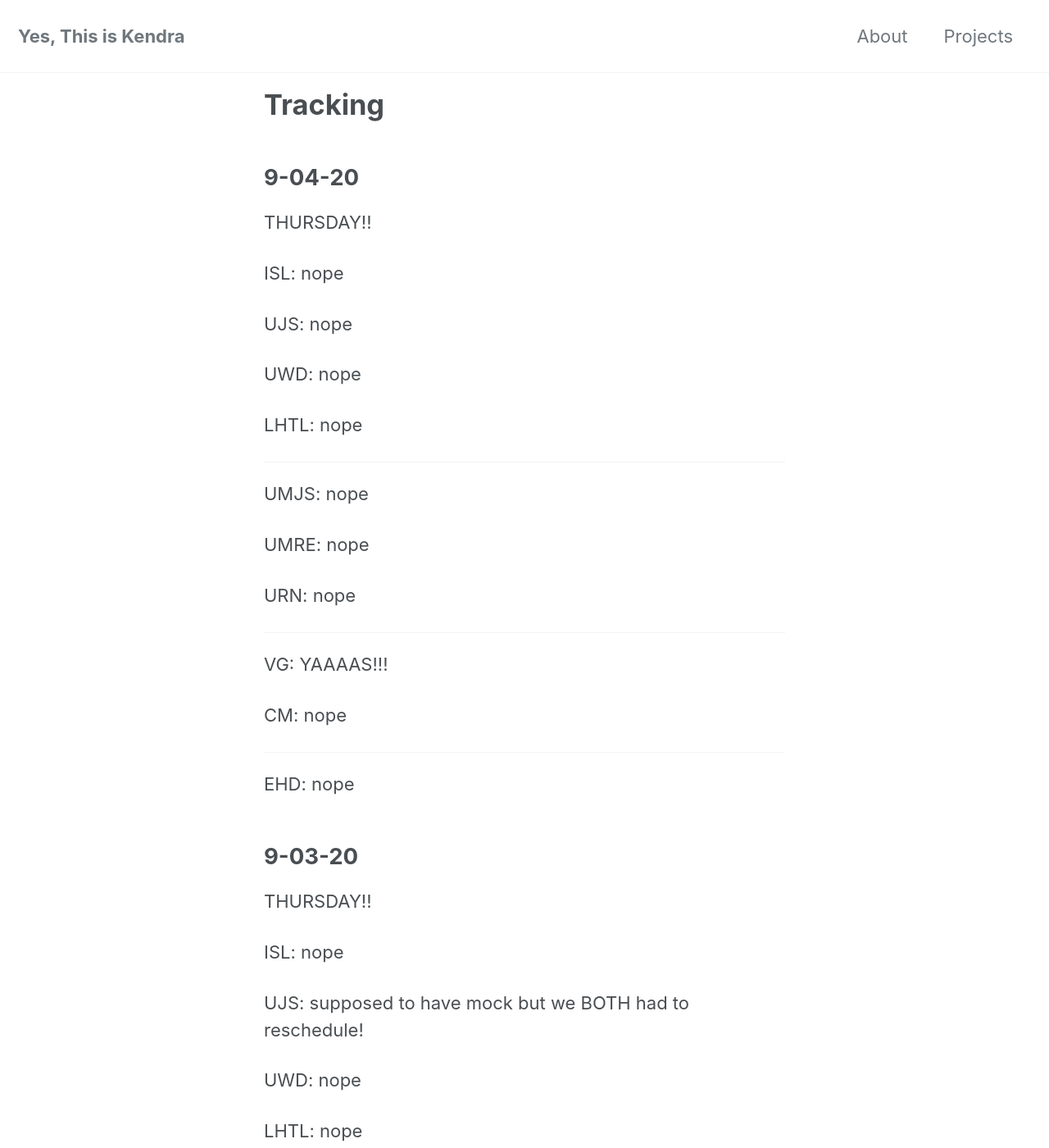
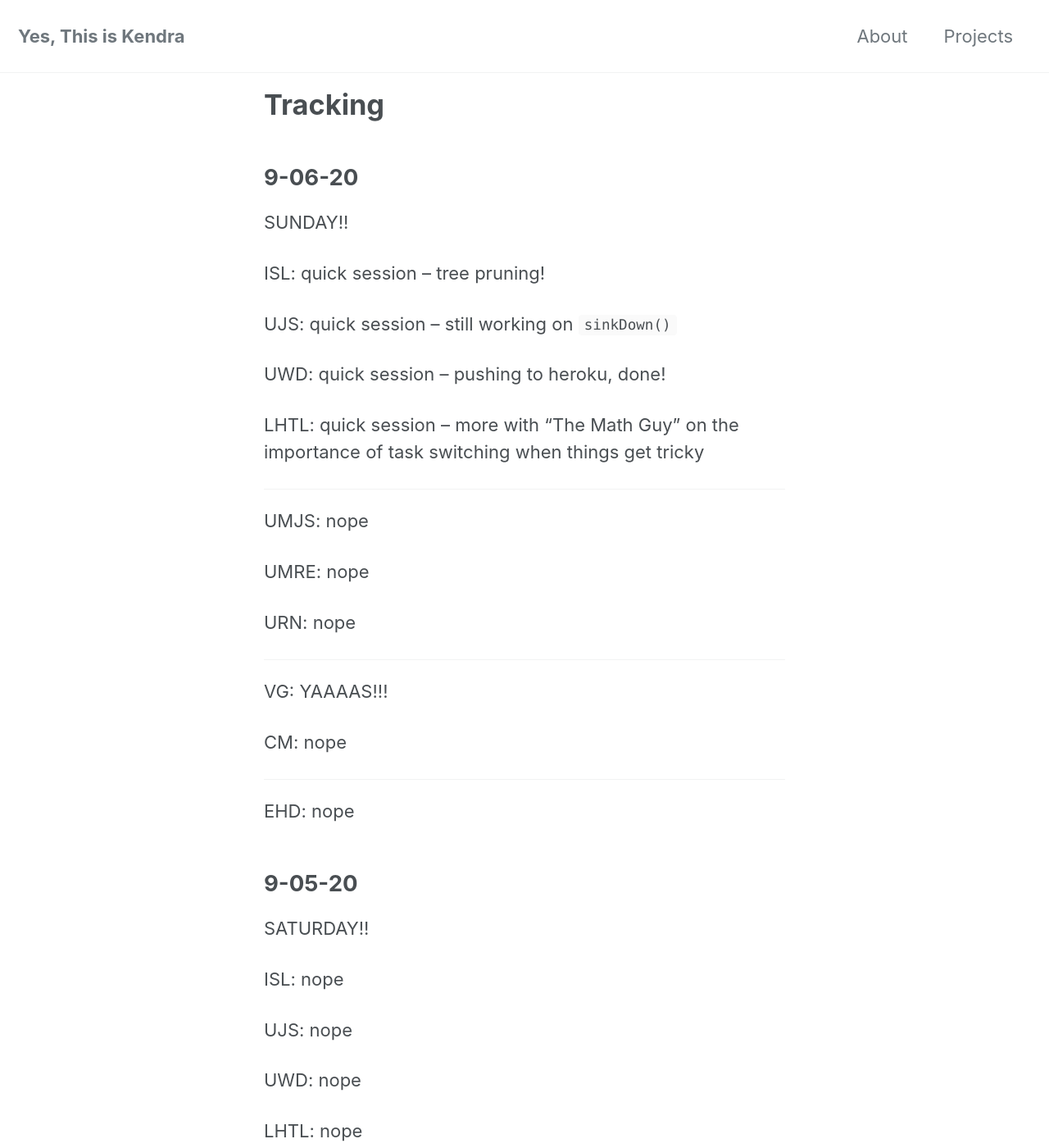
Before and after one commit to yesthisiskendra/yesthisiskendra.github.io, a Jekyll site: the page built from _pages/tracking.md, in a window 1280 px wide and 1400 px high. Shown: the whole window at 82% size. Built offline with Jekyll 4.4.1, drawn with Linux system fonts in a browser that asks for light colours; cached includes are drawn as plain includes; nearby versions of some CDN libraries; some of the changed text lies outside the part shown.

Commit message:
Adding to tracking

```diff
--- a/_pages/tracking.md
+++ b/_pages/tracking.md
@@ -4,9 +4,69 @@ title: "Tracking"
 permalink: /tracking/
 ---
 
+## 9-06-20
+
+SUNDAY!!
+
+ISL: quick session -- tree pruning!
+
+UJS: quick session -- still working on `sinkDown()`
+
+UWD: quick session -- pushing to heroku, done!
+
+LHTL: quick session -- more with "The Math Guy" on the importance of task switching when things get tricky
+
+---
+
+UMJS: nope
+
+UMRE: nope
+
+URN: nope
+
+---
+
+VG: YAAAAS!!!
+
+CM: nope
+
+---
+
+EHD: nope
+
+## 9-05-20
+
+SATURDAY!!
+
+ISL: nope
+
+UJS: nope
+
+UWD: nope
+
+LHTL: nope
+
+---
+
+UMJS: nope
+
+UMRE: nope
+
+URN: nope
+
+---
+
+VG: YAAAAS!!!
+
+CM: nope
+
+---
+
+EHD: nope
+
 ## 9-04-20
 
-THURSDAY!!
+FRIDAY!!
 
 ISL: nope
 
```
